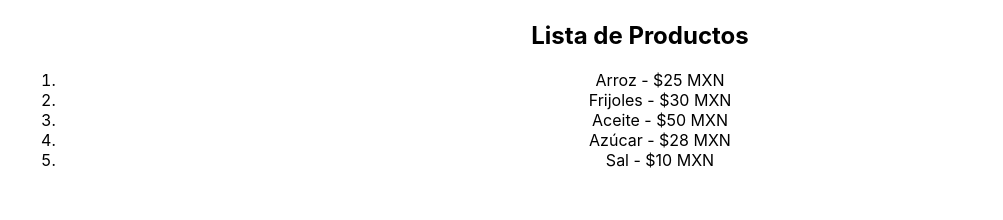
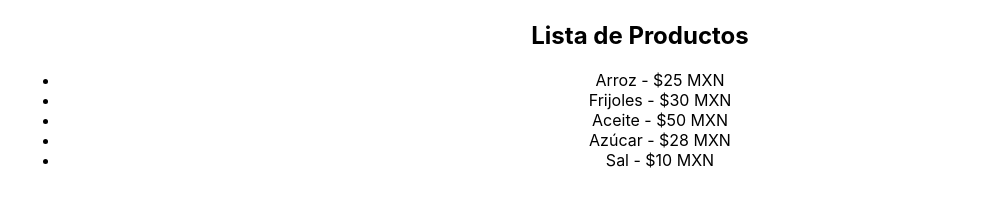
Before and after one commit to HugoOchoaLP/tc30048_react, a React (Create React App) app: page /home in a window 1280 px wide. Shown: the part 591-811 px from the top of the page, without its empty margins (0-1003 px from the left). Built offline with nearby package versions, Linux system fonts and the light colour scheme.

Commit message:
Final Final Jueves

```diff
--- a/src/pages/Home.jsx
+++ b/src/pages/Home.jsx
@@ -13,23 +13,19 @@ const Home = () => {
     <div style={{ textAlign: "center", padding: "20px" }}>
       <h1>Página de Inicio</h1>
       <p>Bienvenido a la página de inicio de Abarrotes Ochoa.</p>
-
-      {/* Imagen más grande */}
       <img
         src="https://almomento.mx/wp-content/uploads/2018/04/abarrotes.jpg"
         alt="Logo de Abarrotes Ochoa"
         style={{ width: "600px", height: "auto" }}
       />
-
-      {/* Lista de productos */}
       <h2>Lista de Productos</h2>
-      <ol>
+      <ul>
         {productos.map((producto) => (
           <li key={producto.id}>
             {producto.nombre} - ${producto.precio} MXN
           </li>
         ))}
-      </ol>
+      </ul>
     </div>
   );
 };
```
